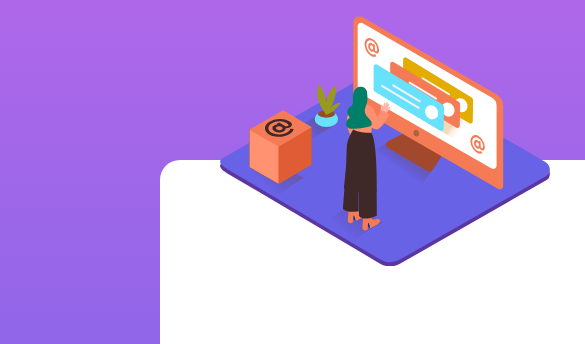
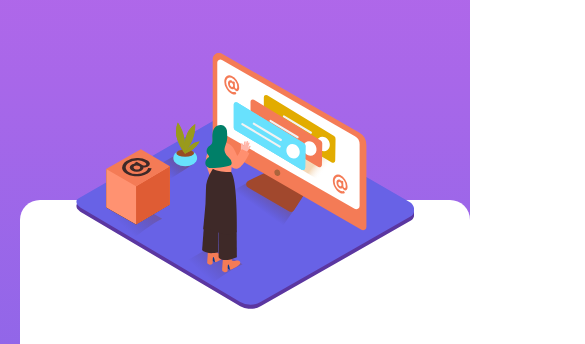
Before and after one commit to madhusudanbabar/fm-accordian, a plain HTML site: page index.html in a window 390 px wide. Shown: the top 344 px of the page, 585 px wide, since content can reach past the window. Drawn offline with Linux system fonts and the light colour scheme.

Commit message:
finishing touches

```diff
--- a/style.scss
+++ b/style.scss
@@ -25,7 +25,6 @@
 html {
     font-size: 62.5%;
     min-height: 100%;
-    height: 100%;
 }
 
 body {
@@ -57,7 +56,7 @@ body {
         flex-direction: column;
         justify-content: center;
         max-width: none;
-        margin: 10em;
+        margin: 20rem 2rem 5rem 2rem;
     }
 
     & > * {
@@ -71,7 +70,7 @@ body {
         min-width: 45rem;
 
         @media screen and (max-width: 60rem) {
-            min-height: 25rem;
+            min-height: 10rem;
             background: url("./images/bg-pattern-mobile.svg") 50% 0 no-repeat;
             overflow: visible;
         }
@@ -88,8 +87,8 @@ body {
             top: 0;
             left: 50%;
             transform: translate(-50%, -57.5%);
-            height: 100%;
-            width: 100%;
+            // height: 100%;
+            width: 75%;
         }
     }
 
```
Also changed, not shown: style.css, 1 other file.
